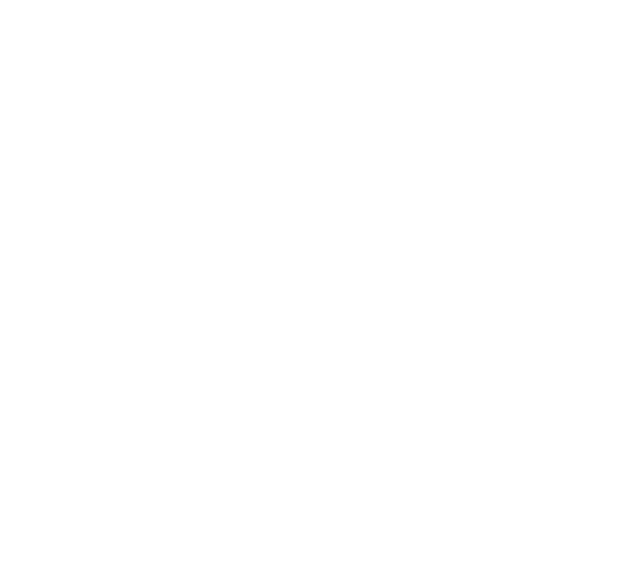
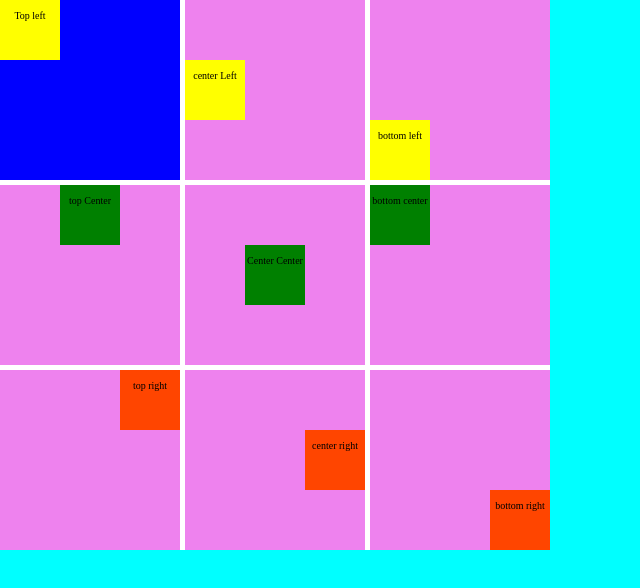
Before and after one commit to Christiano0407/Grid_response, a website: page src/html/index.html in a window 1280 px wide. Shown: the whole page, without its empty margins (0-640 px from the left). Drawn offline with Linux system fonts and the light colour scheme.

Commit message:
grid_margin

```diff
--- a/src/css/style.css
+++ b/src/css/style.css
@@ -0,0 +1,125 @@
+* {
+    margin: 0;
+    padding: 0;
+    box-sizing: border-box;
+}
+html {
+    font-size: 62.5%;
+}
+a {
+    text-decoration: none;
+}
+ul {
+    list-style: none;
+}
+body {
+    width: 100%;
+    height: 100vh;
+    background-color: aqua;
+}
+.wrapper {
+    display: grid;
+    grid-template-columns: repeat(3, 1fr);
+    grid-template-rows: repeat(2, 1fr);
+    gap: .5rem;
+    background-color: #ffffff;
+    width: 550px;
+}
+.container {
+    background-color: violet;
+    color: #000;
+    width: 18rem;
+    height: 18rem;
+}
+.element {
+    width: 6rem;
+    height: 6rem;
+    background-color: blanchedalmond;
+    text-align: center;
+    padding-top: 1rem;
+    box-sizing: border-box;
+
+}
+.container:nth-of-type(1) {
+    background-color: blue;
+}
+.element1 {
+    width: 6rem;
+    height: 6rem;
+    background-color: yellow;
+    text-align: center;
+    padding-top: 1rem;
+    box-sizing: border-box;
+}
+.element2 {
+    width: 6rem;
+    height: 6rem;
+    background-color: yellow;
+    text-align: center;
+    padding-top: 1rem;
+    box-sizing: border-box;
+    margin: 6rem 0;
+}
+.element3 {
+    width: 6rem;
+    height: 6rem;
+    background-color: yellow;
+    text-align: center;
+    padding-top: 1rem;
+    box-sizing: border-box;
+    margin: 12rem 0;
+}
+.element4 {
+    width: 6rem;
+    height: 6rem;
+    background-color: green;
+    text-align: center;
+    padding-top: 1rem;
+    box-sizing: border-box;
+    margin: 0 auto;
+}
+.element5 {
+    width: 6rem;
+    height: 6rem;
+    background-color: green;
+    text-align: center;
+    padding-top: 1rem;
+    box-sizing: border-box;
+    margin: 6rem auto;
+}
+.element6 {
+    width: 6rem;
+    height: 6rem;
+    background-color: green;
+    text-align: center;
+    padding-top: 1rem;
+    box-sizing: border-box;
+    margin: 0 0;
+}
+.element7 {
+    width: 6rem;
+    height: 6rem;
+    background-color: orangered;
+    text-align: center;
+    padding-top: 1rem;
+    box-sizing: border-box;
+    margin: 0 0 0 auto;
+}
+.element8 {
+    width: 6rem;
+    height: 6rem;
+    background-color: orangered;
+    text-align: center;
+    padding-top: 1rem;
+    box-sizing: border-box;
+    margin: 6rem 0 0 auto;
+}
+.element9 {
+    width: 6rem;
+    height: 6rem;
+    background-color: orangered;
+    text-align: center;
+    padding-top: 1rem;
+    box-sizing: border-box;
+    margin: 12rem 0 0 auto;
+}
--- a/src/html/index.html
+++ b/src/html/index.html
@@ -8,7 +8,41 @@
     <link rel="stylesheet" href="../css/style.css">
 </head>
 <body>
+    <header>
+        <nav></nav>
+    </header>
 
+    <main>
+        <section class="wrapper">
+            <div class="container">
+                 <div class="element1">Top left </div>
+            </div>
+            <div class="container">
+                 <div class="element2">center Left</div>
+            </div>
+            <div class="container">
+                 <div class="element3"> bottom left</div>
+            </div>
+            <div class="container">
+                 <div class="element4"> top Center</div>
+            </div>
+            <div class="container">
+                 <div class="element5"> Center Center</div>
+            </div>
+            <div class="container">
+                 <div class="element6"> bottom center</div>
+            </div>
+            <div class="container">
+                 <div class="element7"> top right</div>
+            </div>
+            <div class="container">
+                 <div class="element8"> center right</div>
+            </div>
+            <div class="container">
+                 <div class="element9"> bottom right</div>
+            </div>
+        </section>
+    </main>
     <script src="../js/index.js"></script>
 </body>
 </html>
```
